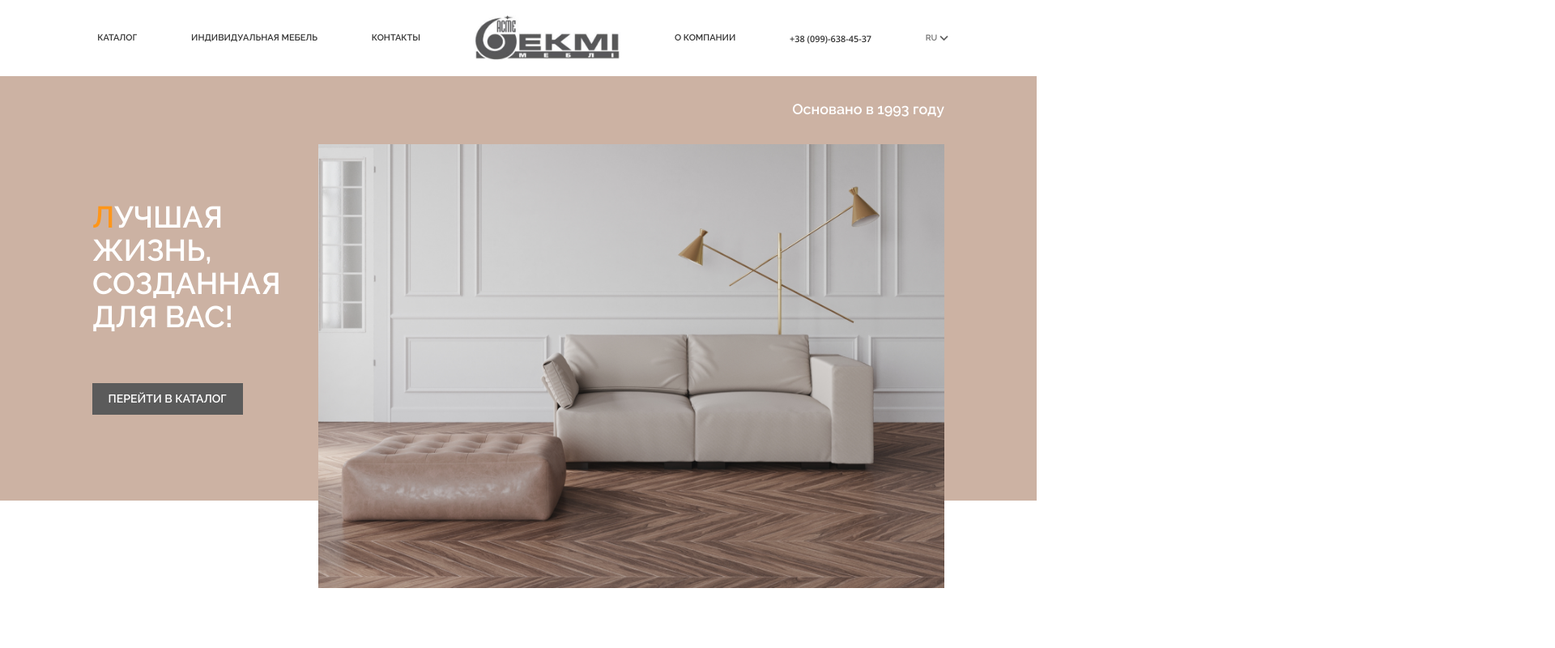
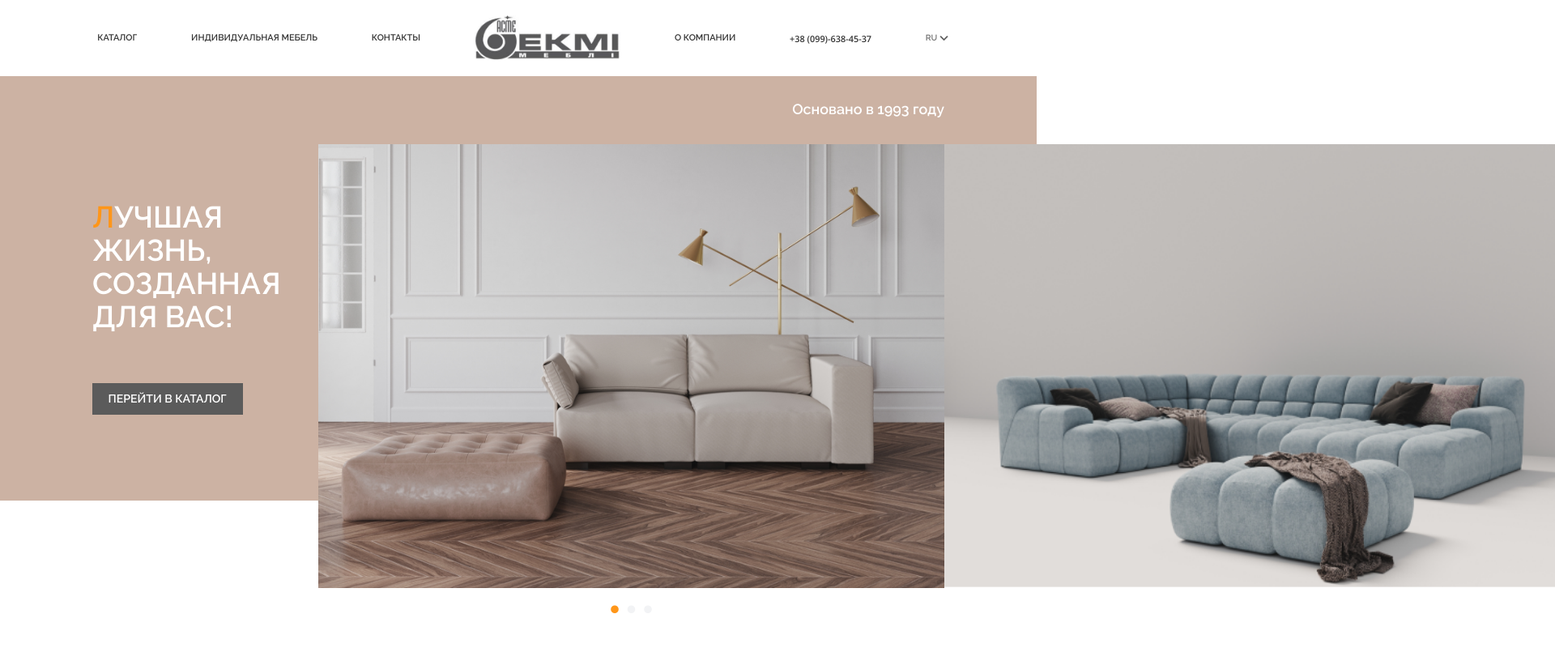
Before and after one commit to dolerami/ekmi-plus, a Vue app: page / in a window 1280 px wide. Shown: the top 800 px of the page at 81% size, 1920 px wide, since content can reach past the window. Built offline with nearby package versions, Linux system fonts and the light colour scheme; what vue-responsive would draw is missing.

Commit message:
creating slider dots

```diff
--- a/src/components/MainSlider.vue
+++ b/src/components/MainSlider.vue
@@ -14,8 +14,23 @@
       </div>
       <div class="text-and-pic">
         <p class="founded-text">Основано в 1993 году</p>
-        <div class="main-img">
-          <img src="../assets/10000_Post01.png" alt="Couch" class="main-couches">
+        <div class="slider-images">
+          <div class="img-container">
+            <div class="slider-item">
+              <img src="../assets/10000_Post01.png" alt="Couch" class="main-couches active-img">
+            </div>
+            <div class="slider-item">
+              <img src="../assets/Леон2.png" alt="Couch" class="main-couches">
+            </div>
+            <div class="slider-item">
+              <img src="../assets/Ампир2.png" alt="Couch" class="main-couches">
+            </div>
+          </div>
+          <div class="slider-buttons">
+            <span class="material-icons dots active-dot">circle</span>
+            <span class="material-icons dots">circle</span>
+            <span class="material-icons dots">circle</span>
+          </div>
         </div>
       </div>
     </div>
@@ -128,37 +143,52 @@ export default {
         padding-bottom:2.4vw;
       }
 
-      .main-img{
+      .slider-images{
+        .img-container{
           width: 60.4vw;
-        height: 45.1vw;
+          height: 42.8vw;
+          display:flex;
+          flex-direction: row;
+          justify-content: space-between;
+
+          .slider-item{
+            width: 60.4vw;
+            height: 42.8vw;
 
             .main-couches{
               width: 60.4vw;
               height: 42.8vw;
               background-size: contain;
             }
+          }
+        }
+        .slider-buttons{
+          width:4.1vw;
+          height:2.3vw;
+          padding-top:1.1vw;
 
-        .main-couches:nth-of-type(1){
-          background-image: url("../assets/10000_Post01.png");
+          flex-direction: row;
+          justify-content: space-between;
+          align-items: center;
+          margin: 0 auto;
+
+          .dots{
+            font-size: 0.9vw;
+            padding-right:0.7vw;
+
+            color: #F2F3F5;
           }
 
-        .main-couches:nth-of-type(2){
-          background-image: url("../assets/Леон2.png");
-          display:none;
+          .dots:hover{
+            cursor:pointer;
           }
 
-        .main-couches:nth-of-type(3){
-          background-image: url("../assets/Ампир2.png");
-          display:none;
+          .dots:nth-of-type(3){
+            padding-right:0;
           }
-        .carousel-buttons{
-          .carousel-buttons{
-            width: 50px;
-            height: 50px;
-            -webkit-border-radius: 25px;
-            -moz-border-radius: 25px;
-            border-radius: 25px;
-            background: #343434;
+
+          .active-dot{
+            color: #FF9619;
           }
         }
       }
```
Lines whose indentation alone changed are shown as unchanged.
